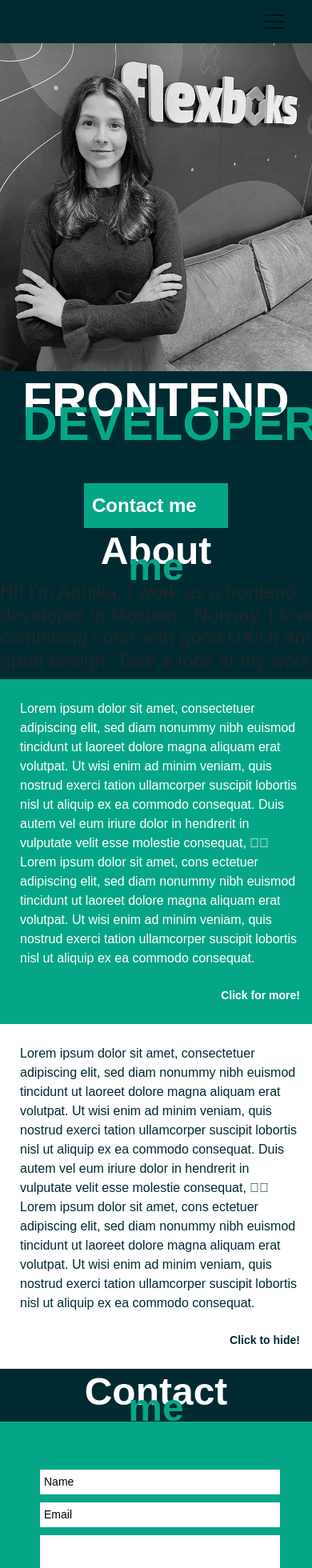
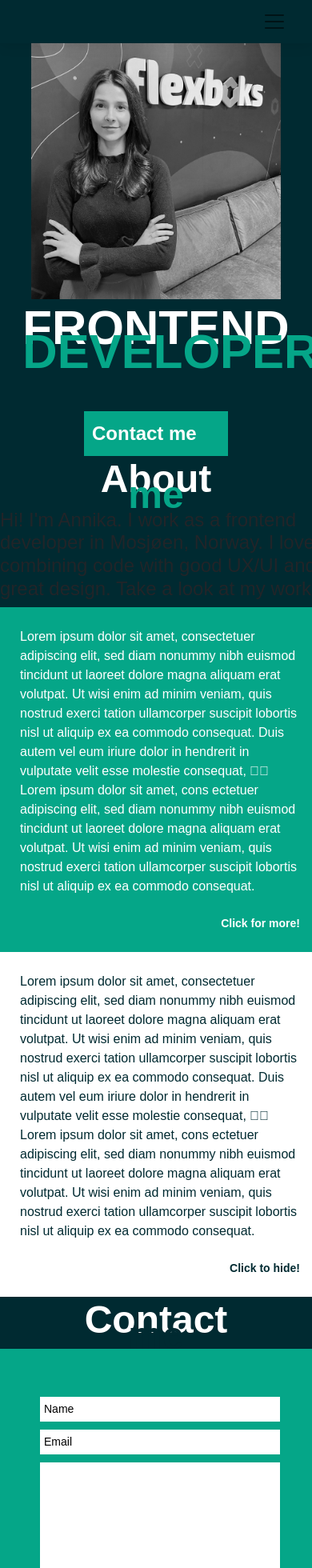
Before and after one commit to Annikaenjoy/Annika-Eng-y-Startup-Bootcamp-CA, a React (Create React App) app in the folder portfolio-app/: page / in a window 390 px wide. Shown: the top 1960 px of the page at 80% size. Built offline with nearby package versions, Linux system fonts and the light colour scheme.

Commit message:
Start responsive styling

```diff
--- a/portfolio-app/src/components/Contact.js
+++ b/portfolio-app/src/components/Contact.js
@@ -4,10 +4,13 @@ const ContactMe = (props) => {
   return (
     <>
       <div className="heading_container">
-        <h1>Contact</h1>
-        <h2>me</h2>
+        <div className="contact_heading">
+          <h1>Contact</h1>
+          <h2 className="contact_h2">me</h2>
+        </div>
       </div>
       <div className="contact_box">
+        {" "}
         <form>
           <input
             className="form_input"
--- a/portfolio-app/src/sass/partials/_contact.scss
+++ b/portfolio-app/src/sass/partials/_contact.scss
@@ -1,15 +1,20 @@
+.contact_h2 {
+  color: $color-primary;
+}
+
 .contact_box {
+  top: 0;
+  margin: 0 auto;
   width: 400px;
   background-color: $color-secondary;
   padding: 50px;
-  justify-content: center;
 }
 .form_input {
   display: flex;
   flex-wrap: wrap;
   border: none;
   background-color: $color-white;
-  min-width: 300px;
+  width: 300px;
   margin: 10px 0px;
   font-family: $font-primary;
   font-size: 14px;
--- a/portfolio-app/src/sass/partials/_header.scss
+++ b/portfolio-app/src/sass/partials/_header.scss
@@ -15,7 +15,8 @@
 }
 
 .profile_image {
-  width: 400px;
+  width: 80%;
+  margin: auto;
 }
 .cta_button {
   width: 180px;
```
